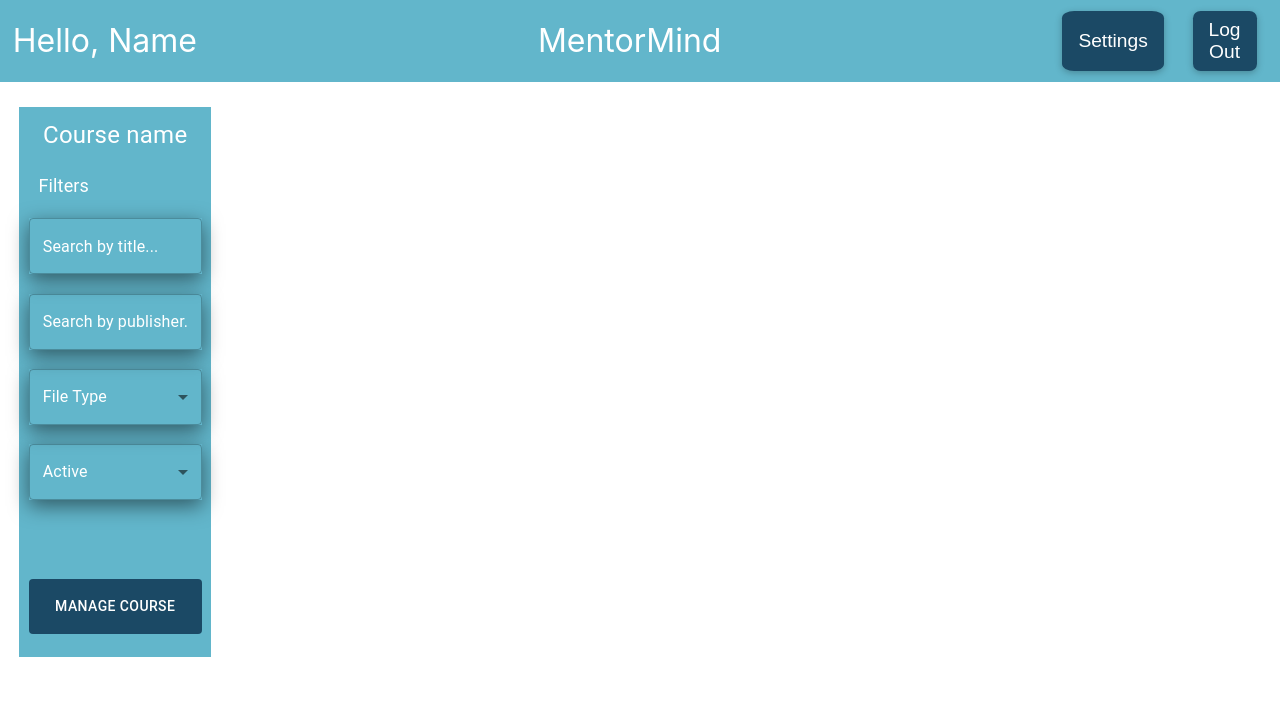
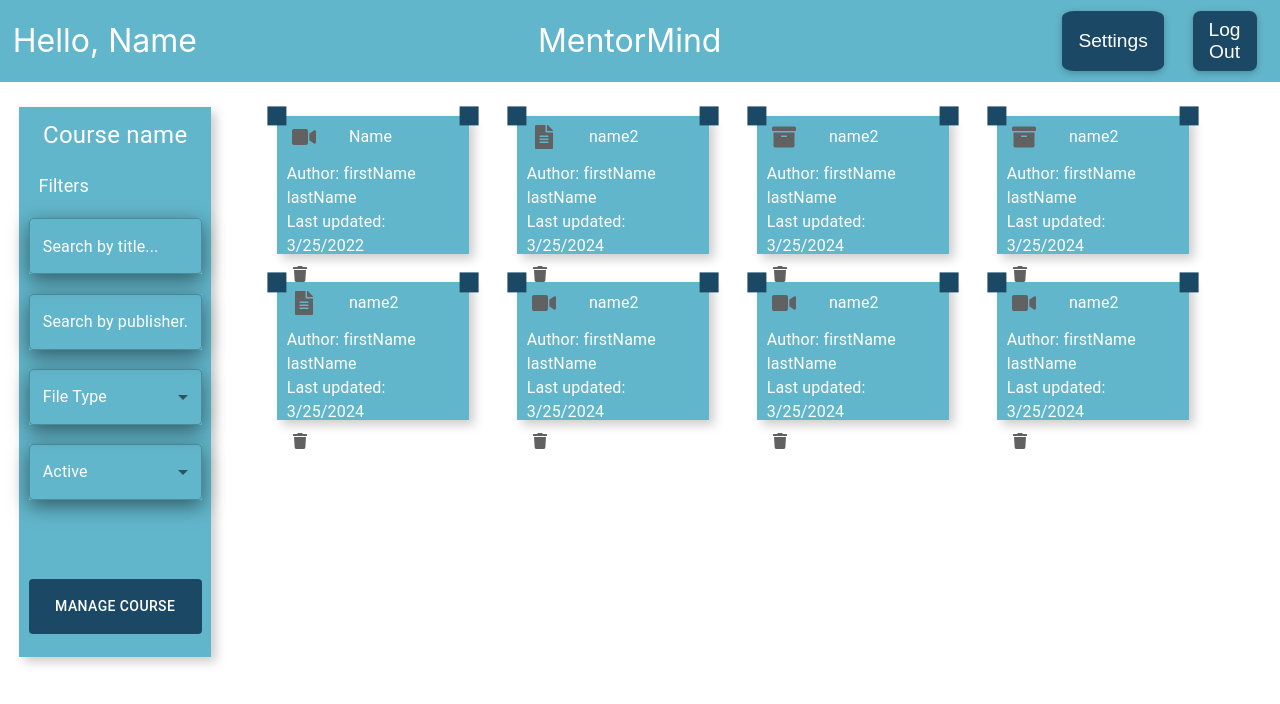
Before and after one commit to diss-mentor-mind/MentorMind, a React (Create React App) app in the folder mentor-mind-app/: page /course in a window 1280 px wide. Shown: the top 704 px of the page. Built offline with nearby package versions, Linux system fonts and the light colour scheme.

Commit message:
created materials part, still need to add fav and change filters

```diff
--- a/mentor-mind-app/package.json
+++ b/mentor-mind-app/package.json
@@ -5,6 +5,7 @@
   "dependencies": {
     "@emotion/react": "^11.11.4",
     "@emotion/styled": "^11.11.5",
+    "@fortawesome/free-solid-svg-icons": "^6.5.2",
     "@mui/material": "^5.15.17",
     "@testing-library/jest-dom": "^5.17.0",
     "@testing-library/react": "^13.4.0",
@@ -15,6 +16,7 @@
     "@types/react-dom": "^18.3.0",
     "react": "^18.3.1",
     "react-dom": "^18.3.1",
+    "react-icons": "^5.2.1",
     "react-router-dom": "^6.23.0",
     "react-scripts": "5.0.1",
     "typescript": "^4.9.5",
--- /dev/null
+++ b/mentor-mind-app/src/interfaces/AuthorInterface.tsx
@@ -0,0 +1,23 @@
+export default interface AuthorInterface {
+  readonly id?: number;
+  readonly email: String;
+  readonly firstName: string;
+  readonly lastName: string;
+  readonly role: string;
+}
+
+export const emptyAuthor: AuthorInterface = {
+  id: 0,
+  email: "",
+  firstName: "",
+  lastName: "",
+  role: "",
+};
+
+export const populatedAuthor: AuthorInterface = {
+  id: 0,
+  email: "iulia@gmail.com",
+  firstName: "firstName",
+  lastName: "lastName",
+  role: "role",
+};
--- /dev/null
+++ b/mentor-mind-app/src/interfaces/MaterialInterface.tsx
@@ -0,0 +1,109 @@
+import AuthorInterface, {
+  emptyAuthor,
+  populatedAuthor,
+} from "./AuthorInterface";
+
+export default interface MaterialInterface {
+  readonly id?: number;
+  readonly name: String;
+  readonly author: AuthorInterface;
+  readonly size: string;
+  readonly description: string;
+  readonly isAccepted: boolean;
+  readonly timeStamp: Date;
+  readonly type: string;
+}
+
+export const emptyMaterial: MaterialInterface = {
+  id: 0,
+  name: "",
+  author: emptyAuthor,
+  size: "",
+  description: "",
+  isAccepted: false,
+  timeStamp: new Date(),
+  type: "",
+};
+
+export const populatedMaterials: MaterialInterface[] = [
+  {
+    id: 0,
+    name: "Name",
+    author: populatedAuthor,
+    size: "size",
+    description: "description",
+    isAccepted: false,
+    timeStamp: new Date("2022-03-25"),
+    type: "Video",
+  },
+  {
+    id: 1,
+    name: "name2",
+    author: populatedAuthor,
+    size: "size",
+    description: "description",
+    isAccepted: true,
+    timeStamp: new Date("2024-03-25"),
+    type: "File",
+  },
+  {
+    id: 2,
+    name: "name2",
+    author: populatedAuthor,
+    size: "size",
+    description: "description",
+    isAccepted: true,
+    timeStamp: new Date("2024-03-25"),
+    type: "Archive",
+  },
+  {
+    id: 3,
+    name: "name2",
+    author: populatedAuthor,
+    size: "size",
+    description: "description",
+    isAccepted: true,
+    timeStamp: new Date("2024-03-25"),
+    type: "Archive",
+  },
+  {
+    id: 4,
+    name: "name2",
+    author: populatedAuthor,
+    size: "size",
+    description: "description",
+    isAccepted: true,
+    timeStamp: new Date("2024-03-25"),
+    type: "File",
+  },
+  {
+    id: 5,
+    name: "name2",
+    author: populatedAuthor,
+    size: "size",
+    description: "description",
+    isAccepted: true,
+    timeStamp: new Date("2024-03-25"),
+    type: "Video",
+  },
+  {
+    id: 6,
+    name: "name2",
+    author: populatedAuthor,
+    size: "size",
+    description: "description",
+    isAccepted: true,
+    timeStamp: new Date("2024-03-25"),
+    type: "Video",
+  },
+  {
+    id: 7,
+    name: "name2",
+    author: populatedAuthor,
+    size: "size",
+    description: "description",
+    isAccepted: true,
+    timeStamp: new Date("2024-03-25"),
+    type: "Video",
+  },
+];
--- a/mentor-mind-app/src/pages/Course.tsx
+++ b/mentor-mind-app/src/pages/Course.tsx
@@ -10,13 +10,20 @@ import {
   Typography,
 } from "@mui/material";
 import { useState } from "react";
+import PinnedContainer from "../components/containers/PinnedContainer";
+import { populatedMaterials } from "../interfaces/MaterialInterface";
+import { FaTrash } from "react-icons/fa";
+import { FaVideo } from "react-icons/fa";
+import { FaFileAlt } from "react-icons/fa";
+import { FaArchive } from "react-icons/fa";
 
 const Course = () => {
   const [title, setTitle] = useState("Search by title...");
   const [publiser, setPublisher] = useState("Search by publisher...");
   const [statusC, setStatusC] = useState("Active");
+
   return (
-    <Grid container>
+    <Grid sx={{ display: "flex", flexDirection: "row" }}>
       <Grid
         container
         direction="column"
@@ -26,6 +33,7 @@ const Course = () => {
           marginLeft: "1.5%",
           width: "15%",
           height: "550px",
+          boxShadow: "5px 5px 10px rgb(0 0 0 / 0.2)",
         }}
       >
         <Typography
@@ -154,8 +162,8 @@ const Course = () => {
           sx={{
             display: "flex",
             justifyContent: "center",
-            marginTop: "auto", // Pushes the button to the bottom of the grid
-            marginBottom: "2%", // Adds space between the button and other elements
+            marginTop: "auto",
+            marginBottom: "2%",
           }}
         >
           <Button
@@ -170,6 +178,92 @@ const Course = () => {
           </Button>
         </Box>
       </Grid>
+      <Grid
+        sx={{
+          width: "75%",
+          height: "550px",
+          marginLeft: "5%",
+          marginTop: "2%",
+          display: "flex",
+          flexDirection: "row",
+          flexWrap: "wrap",
+          alignContent: "flex-start",
+        }}
+      >
+        {populatedMaterials.map((material) => (
+          <Grid
+            sx={{
+              width: "20%",
+              height: "25%",
+              marginRight: "5%",
+              marginBottom: "3%",
+            }}
+          >
+            <PinnedContainer key={material.id} width="100%" height="100%">
+              <Grid
+                sx={{
+                  display: "flex",
+                  flexDirection: "row",
+                  marginTop: "5%",
+                }}
+              >
+                <Grid
+                  sx={{
+                    width: "30%",
+                    height: "10%",
+                    marginLeft: "3%",
+                    fontSize: "150%",
+                    marginTop: "5%",
+                    color: "#616161",
+                  }}
+                >
+                  {material.type === "Video" && <FaVideo />}
+                  {material.type === "File" && <FaFileAlt />}
+                  {material.type === "Archive" && <FaArchive />}
+                </Grid>
+                <Typography sx={{ marginLeft: "3%", marginTop: "5%" }}>
+                  {material.name}
+                </Typography>
+              </Grid>
+              <Grid sx={{ marginTop: "4%" }}>
+                <Typography>
+                  Author: {material.author.firstName} {material.author.lastName}
+                </Typography>
+                <Typography>
+                  Last updated: {material.timeStamp.toLocaleDateString()}
+                </Typography>
+              </Grid>
+              <Grid
+                sx={{
+                  display: "flex",
+                  flexDirection: "row",
+                  height: "20%",
+                  width: "95%",
+                  marginTop: "5%",
+                }}
+              >
+                <Grid
+                  sx={{
+                    height: "120%",
+                    width: "45%",
+                    marginLeft: "3%",
+                    color: "#616161",
+                  }}
+                >
+                  <FaTrash />
+                </Grid>
+                <Grid
+                  sx={{
+                    height: "100%",
+                    width: "45%",
+                    marginLeft: "10%",
+                  }}
+                ></Grid>
+              </Grid>
+            </PinnedContainer>
+          </Grid>
+        ))}
+      </Grid>
     </Grid>
   );
 };
```
Also changed, not shown: 1 other file (tests, documents, lock files or other folders).
